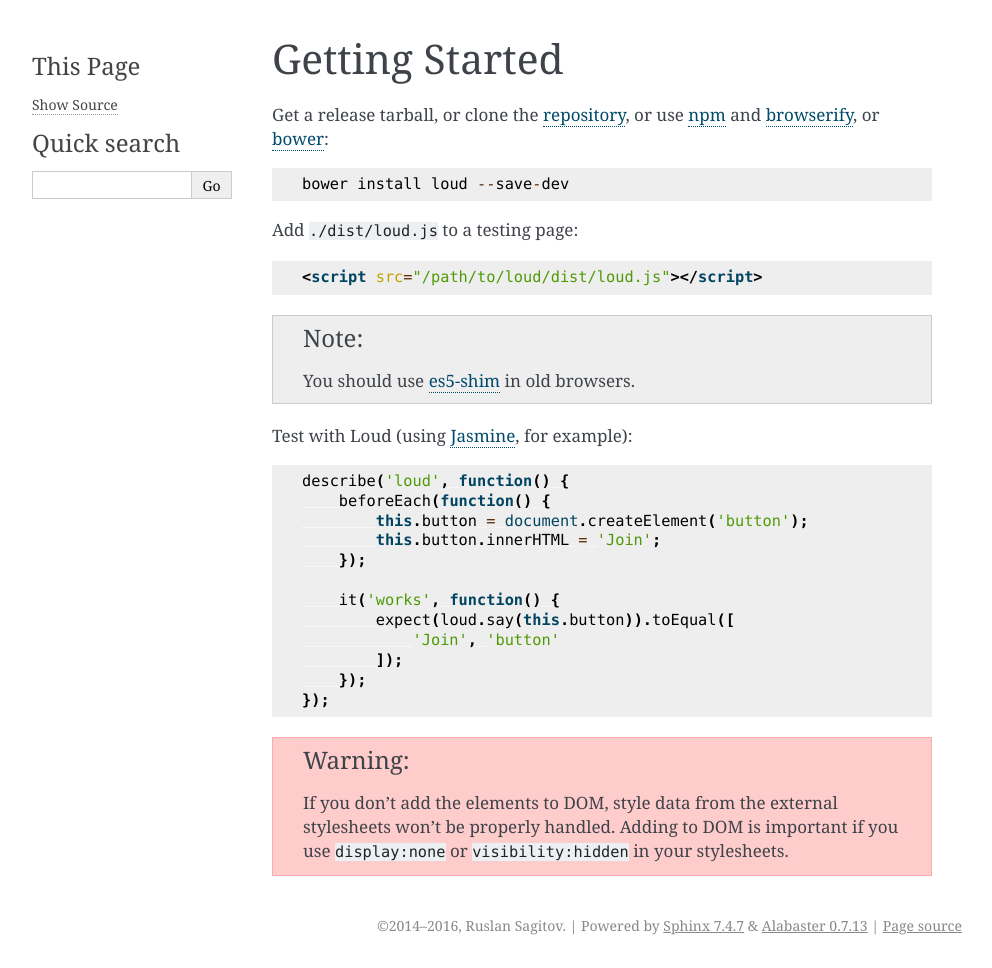
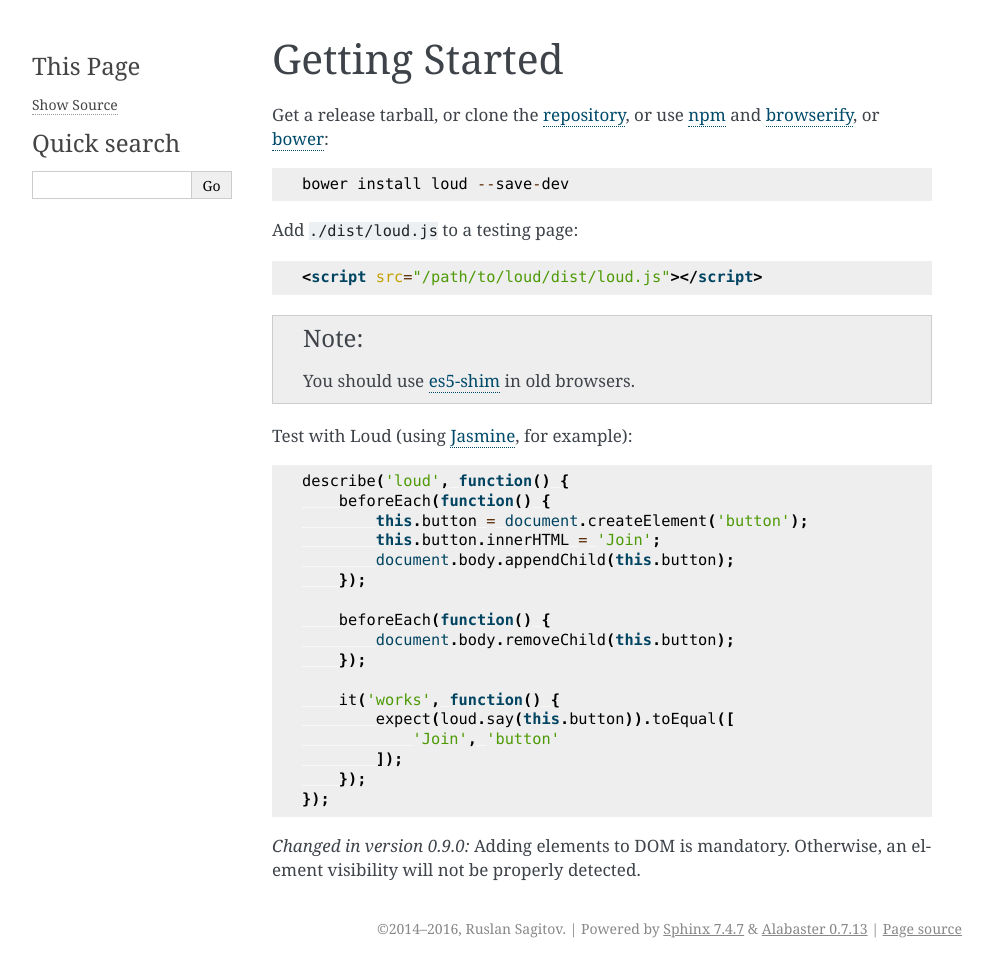
Before and after one commit to ruslansagitov/loud, a Sphinx documentation site: the page built from doc/getting-started.rst, in a window 1280 px wide. Shown: the whole page, without its empty margins (148-1140 px from the left). Built offline with Sphinx 7.4.7, drawn with Linux system fonts in a browser that asks for light colours.

Commit message:
Write about adding elements to DOM

```diff
--- a/doc/examples.rst
+++ b/doc/examples.rst
@@ -65,6 +65,11 @@ Controls
        beforeEach(function() {
            this.checkbox = document.createElement('input');
            this.checkbox.type = 'checkbox';
+           document.body.appendChild(this.checkbox);
+       });
+
+       afterEach(function() {
+           document.body.removeChild(this.checkbox);
        });
 
        it('not checked', function() {
--- a/doc/getting-started.rst
+++ b/doc/getting-started.rst
@@ -26,6 +26,11 @@ Test with Loud (using `Jasmine`_, for example):
        beforeEach(function() {
            this.button = document.createElement('button');
            this.button.innerHTML = 'Join';
+           document.body.appendChild(this.button);
+       });
+
+       beforeEach(function() {
+           document.body.removeChild(this.button);
        });
 
        it('works', function() {
@@ -35,12 +40,10 @@ Test with Loud (using `Jasmine`_, for example):
        });
    });
 
-.. warning::
+.. versionchanged:: 0.9.0
 
-   If you don’t add the elements to DOM, style data from the external
-   stylesheets won’t be properly handled. Adding to DOM is important if
-   you use :code:`display:none` or :code:`visibility:hidden` in your
-   stylesheets.
+   Adding elements to DOM is mandatory. Otherwise, an element visibility
+   will not be properly detected.
 
 .. _repository: https://github.com/ruslansagitov/loud
 .. _npm: https://github.com/npm/npm
```
Also changed, not shown: README.md (+5 -0 lines).
